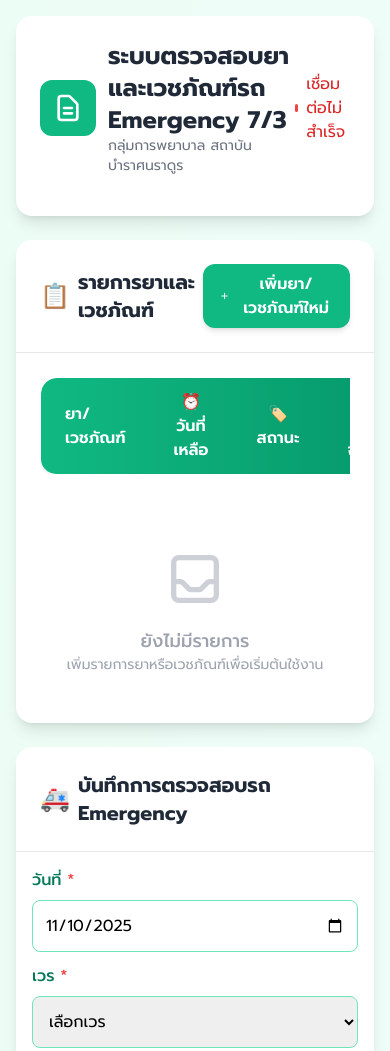
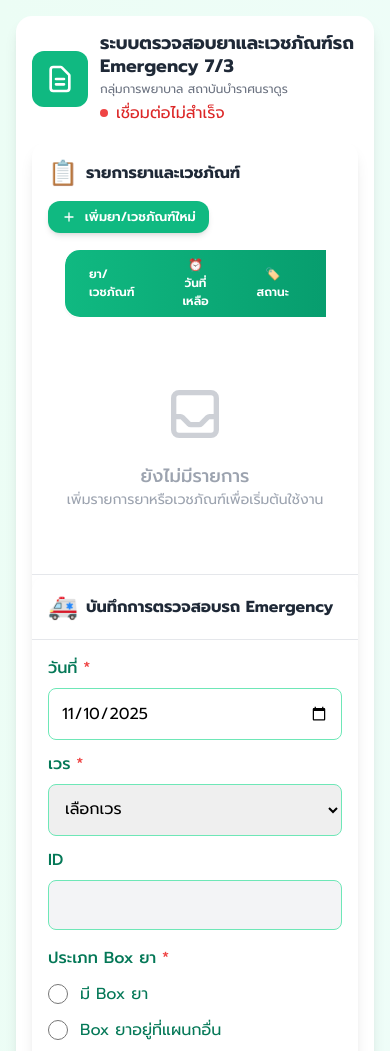
Before and after one commit to Aomaree12/index.emergency733.io, a plain HTML site: page index.html in a window 390 px wide. Shown: the top 1051 px of the page. Drawn offline with nearby package versions, Linux system fonts and the light colour scheme; some packages are replaced by stand-ins of ours; a script that the page names is missing.

Commit message:
Update index.html

```diff
--- a/index.html
+++ b/index.html
@@ -1,10 +1,9 @@
-
 <!doctype html>
 <html lang="th">
  <head>
   <meta charset="UTF-8">
   <meta name="viewport" content="width=device-width, initial-scale=1.0">
-  <title>ระบบตรวจสอบอุปกรณ์รถ Emergency 7/3</title>
+  <title>ระบบตรวจสอบอุปกรณ์รถ Emergency</title>
   <script src="https://cdn.tailwindcss.com"></script>
   <script src="/_sdk/element_sdk.js"></script>
   <script src="https://cdn.jsdelivr.net/npm/sweetalert2@11"></script>
@@ -24,6 +23,48 @@
     }
   </style>
   <style>@view-transition { navigation: auto; }</style>
+  <style>
+  /* สำหรับหน้าจอมือถือ: ปรับขนาดหัวตารางและแถวให้เล็กลง */
+  @media (max-width: 640px) {
+    /* ลด padding ของหัวตารางลงครึ่งหนึ่ง */
+    table thead th {
+      padding-top: 0.4rem !important;  /* เดิมประมาณ 0.8rem */
+      padding-bottom: 0.4rem !important;
+      font-size: 0.75rem !important;   /* ลดขนาดตัวอักษรนิดหน่อย */
+    }
+
+    /* ลดความสูงของแถวข้อมูล (¾ ของขนาดเดิม) */
+    table tbody td {
+      padding-top: 0.5rem !important;  /* เดิม ~0.75rem */
+      padding-bottom: 0.5rem !important;
+      font-size: 0.8rem !important;    /* ลดขนาดฟอนต์ให้สมดุล */
+    }
+
+    /* ลด margin/padding ของ container ตารางเล็กน้อย */
+    .p-6 {
+      padding: 1rem !important;
+    }
+
+    /* ปรับปุ่มและหัวเรื่องให้ขนาดเหมาะกับจอเล็ก */
+    #add-medicine-btn {
+      padding: 0.4rem 0.8rem !important;
+      font-size: 0.8rem !important;
+    }
+    h2.text-xl {
+      font-size: 1rem !important;
+    }
+  }
+</style>
+  <style>
+  @media (max-width: 640px) {
+    #submit-inspection {
+      width: 100%;
+      max-width: 320px;
+      justify-content: center;
+      font-size: 1rem;
+    }
+  }
+</style>
   <script src="/_sdk/data_sdk.js" type="text/javascript"></script>
  </head>
  <body class="bg-gradient-to-br from-emerald-50 to-teal-50 min-h-full">
@@ -32,25 +73,46 @@
     <div class="flex items-center justify-between mb-4">
      <div class="flex items-center gap-3">
   <div class="bg-emerald-500 p-3 rounded-xl">
-       <svg class="w-8 h-8 text-white" fill="none" stroke="currentColor" viewbox="0 0 24 24"><path stroke-linecap="round" stroke-linejoin="round" stroke-width="2" d="M9 12h6m-6 4h6m2 5H7a2 2 0 01-2-2V5a2 2 0 012-2h5.586a1 1 0 01.707.293l5.414 5.414a1 1 0 01.293.707V19a2 2 0 01-2 2z"></path>
+    <svg class="w-8 h-8 text-white" fill="none" stroke="currentColor" viewBox="0 0 24 24">
+      <path stroke-linecap="round" stroke-linejoin="round" stroke-width="2" d="M9 12h6m-6 4h6m2 5H7a2 2 0 01-2-2V5a2 2 0 012-2h5.586a1 1 0 01.707.293l5.414 5.414a1 1 0 01.293.707V19a2 2 0 01-2 2z" />
     </svg>
   </div>
-      <div>
-       <h1 id="app-title" class="text-2xl sm:text-3xl font-bold text-gray-800">ระบบตรวจสอบยาและเวชภัณฑ์รถ Emergency 7/3</h1>
-       <p class="text-sm text-gray-500">กลุ่มการพยาบาล สถาบันบำราศนราดูร</p>
-      </div>
-     </div>
-     <div class="flex items-center gap-2">
-      <div id="status-indicator" class="w-2 h-2 rounded-full bg-gray-400"></div><span id="status-text" class="text-sm text-gray-600">กำลังเชื่อมต่อ...</span>
+
+  <!-- เนื้อหาชื่อแอป + ข้อมูลหน่วยงาน + สถานะ -->
+  <div class="flex flex-col">
+    <h1 id="app-title" class="text-lg xs:text-xl sm:text-2xl md:text-3xl font-bold text-gray-800 leading-tight">
+      ระบบตรวจสอบยาและเวชภัณฑ์รถ Emergency 7/3
+    </h1>
+
+    <span class="text-xs sm:text-sm text-gray-500 mt-1">
+      กลุ่มการพยาบาล สถาบันบำราศนราดูร
+    </span>
+
+    <div class="flex items-center gap-2 mt-1">
+      <div id="status-indicator" class="w-2 h-2 rounded-full bg-gray-400 animate-pulse"></div>
+      <span id="status-text" class="text-sm text-gray-600">กำลังเชื่อมต่อ...</span>
+    </div>
   </div>
 </div>
    </div><!-- Medicine Table -->
    <div class="bg-white rounded-2xl shadow-lg overflow-hidden mb-6">
     <div class="p-6 border-b border-gray-200">
-     <div class="flex items-center justify-between">
-      <h2 class="text-xl font-bold text-gray-800 flex items-center gap-2"><span class="text-2xl">📋</span> รายการยาและเวชภัณฑ์</h2><button id="add-medicine-btn" class="bg-emerald-500 hover:bg-emerald-600 text-white font-semibold py-2 px-4 rounded-xl transition-all duration-200 flex items-center gap-2 shadow-md">
-       <svg class="w-4 h-4" fill="none" stroke="currentColor" viewbox="0 0 24 24"><path stroke-linecap="round" stroke-linejoin="round" stroke-width="2" d="M12 6v6m0 0v6m0-6h6m-6 0H6"></path>
-       </svg><span id="add-button-text">เพิ่มยา/เวชภัณฑ์ใหม่</span> </button>
+     <div class="flex flex-col sm:flex-col gap-3">
+  <h2 class="text-xl sm:text-2xl font-bold text-gray-800 flex items-center gap-2">
+    <span class="text-2xl">📋</span>
+    รายการยาและเวชภัณฑ์
+  </h2>
+
+  <div>
+    <button
+      id="add-medicine-btn"
+      class="bg-emerald-500 hover:bg-emerald-600 text-white font-semibold py-2 px-4 rounded-xl transition-all duration-200 flex items-center gap-2 shadow-md"
+    >
+      <svg class="w-4 h-4" fill="none" stroke="currentColor" viewBox="0 0 24 24">
+        <path stroke-linecap="round" stroke-linejoin="round" stroke-width="2" d="M12 6v6m0 0v6m0-6h6m-6 0H6" />
+      </svg>
+      <span id="add-button-text">เพิ่มยา/เวชภัณฑ์ใหม่</span>
+    </button>
   </div>
 </div>
     <div class="p-6">
```
Lines whose indentation alone changed are shown as unchanged.
